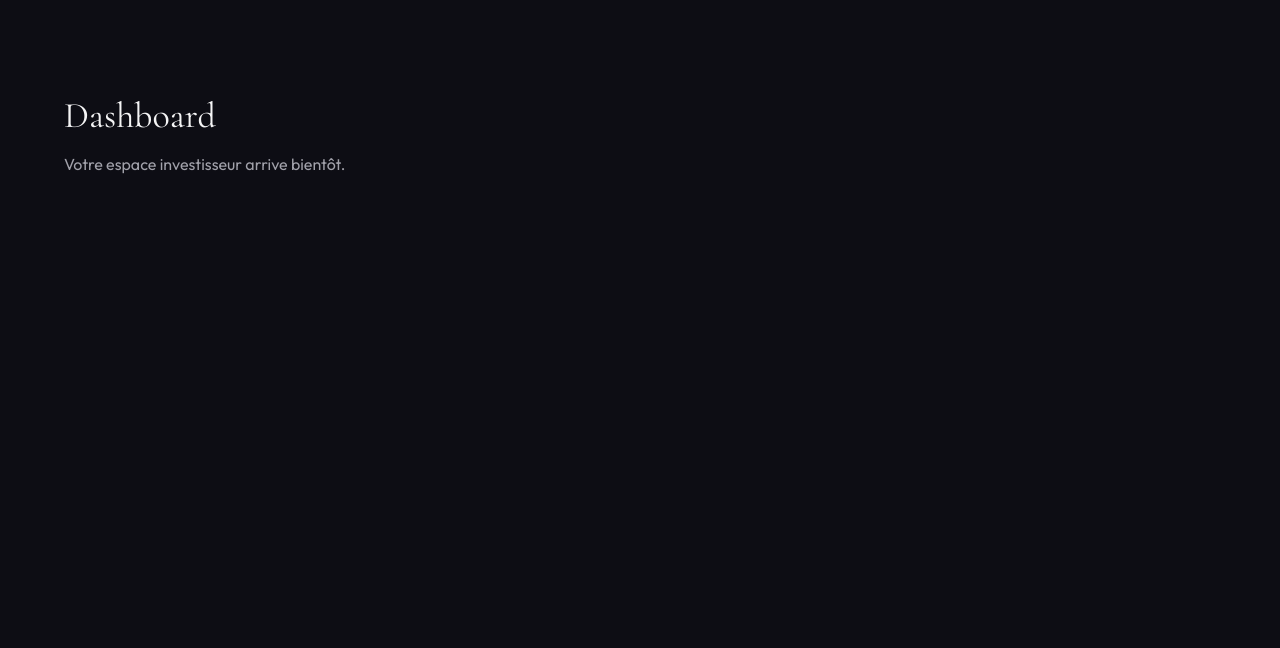
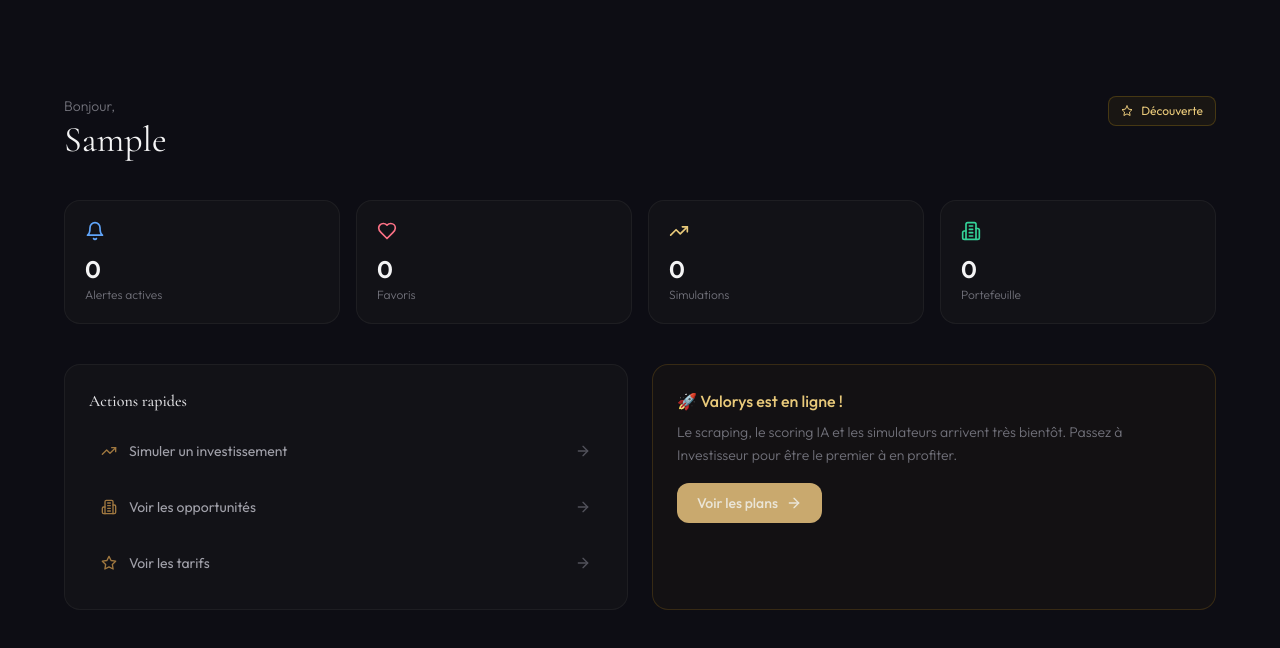
Before and after one commit to pooya75nd/Valorys, a Next.js app: page /dashboard in a window 1280 px wide. Shown: the top 648 px of the page. Built offline with nearby package versions, Linux system fonts and the light colour scheme; no server answers; sample sign-in values are in the browser's storage.

Commit message:
Update page.tsx

```diff
--- a/src/app/dashboard/page.tsx
+++ b/src/app/dashboard/page.tsx
@@ -1,15 +1,91 @@
 export const dynamic = 'force-dynamic'
 
-export default function DashboardPage() {
+import { getServerSession } from 'next-auth'
+import { authOptions } from '@/lib/auth'
+import { redirect } from 'next/navigation'
+import Link from 'next/link'
+import { Bell, Heart, TrendingUp, Building2, ArrowRight, Star } from 'lucide-react'
+
+export default async function DashboardPage() {
+  const session = await getServerSession(authOptions)
+  if (!session?.user) redirect('/login')
+
+  const plan = session.user.plan ?? 'DECOUVERTE'
+  const planLabels: Record<string, string> = {
+    DECOUVERTE: 'Découverte',
+    INVESTISSEUR: 'Investisseur',
+    MARCHAND: 'Marchand',
+    PRO: 'Pro & Cabinet',
+  }
+
   return (
     <main className="min-h-screen bg-ink-deep pt-24 pb-20 px-6">
       <div className="max-w-6xl mx-auto">
-        <h1 className="font-display text-4xl text-zinc-100 mb-4">
-          Dashboard
-        </h1>
-        <p className="text-zinc-400">
-          Votre espace investisseur arrive bientôt.
-        </p>
+
+        <div className="flex items-start justify-between mb-10">
+          <div>
+            <p className="text-zinc-500 text-sm font-light mb-1">Bonjour,</p>
+            <h1 className="font-display text-4xl text-zinc-100">
+              {session.user.name?.split(' ')[0] ?? 'Investisseur'}
+            </h1>
+          </div>
+          <div className="flex items-center gap-2 px-3 py-1.5 border border-gold-700/40 rounded-lg bg-gold-700/10">
+            <Star className="w-3 h-3 text-gold-400"/>
+            <span className="text-xs text-gold-400">{planLabels[plan]}</span>
+          </div>
+        </div>
+
+        <div className="grid grid-cols-2 md:grid-cols-4 gap-4 mb-10">
+          {[
+            { icon: Bell, label: 'Alertes actives', value: 0, href: '/dashboard/alertes', color: 'text-blue-400' },
+            { icon: Heart, label: 'Favoris', value: 0, href: '/dashboard/favoris', color: 'text-rose-400' },
+            { icon: TrendingUp, label: 'Simulations', value: 0, href: '/simulateur', color: 'text-gold-400' },
+            { icon: Building2, label: 'Portefeuille', value: 0, href: '/dashboard/portefeuille', color: 'text-emerald-400' },
+          ].map(({ icon: Icon, label, value, href, color }) => (
+            <Link key={href} href={href}
+              className="p-5 bg-zinc-900/50 border border-white/5 rounded-2xl hover:border-gold-700/30 transition-all">
+              <Icon className={`w-5 h-5 ${color} mb-3`}/>
+              <div className="text-2xl font-semibold text-zinc-100 mb-0.5">{value}</div>
+              <div className="text-xs text-zinc-500 font-light">{label}</div>
+            </Link>
+          ))}
+        </div>
+
+        <div className="grid md:grid-cols-2 gap-6 mb-8">
+          <div className="p-6 bg-zinc-900/50 border border-white/5 rounded-2xl">
+            <h2 className="text-zinc-200 font-medium mb-4">Actions rapides</h2>
+            <div className="space-y-3">
+              {[
+                { label: 'Simuler un investissement', href: '/simulateur', icon: TrendingUp },
+                { label: 'Voir les opportunités', href: '/opportunites', icon: Building2 },
+                { label: 'Voir les tarifs', href: '/pricing', icon: Star },
+              ].map(({ label, href, icon: Icon }) => (
+                <Link key={href} href={href}
+                  className="flex items-center justify-between p-3 rounded-xl hover:bg-white/5 transition-colors group">
+                  <div className="flex items-center gap-3">
+                    <Icon className="w-4 h-4 text-gold-600"/>
+                    <span className="text-sm text-zinc-400 group-hover:text-zinc-200 transition-colors">{label}</span>
+                  </div>
+                  <ArrowRight className="w-4 h-4 text-zinc-600 group-hover:text-gold-400 transition-colors"/>
+                </Link>
+              ))}
+            </div>
+          </div>
+
+          <div className="p-6 rounded-2xl border border-gold-700/30 bg-gold-700/5">
+            <p className="text-gold-400 font-medium mb-2">🚀 Valorys est en ligne !</p>
+            <p className="text-zinc-500 text-sm font-light mb-4 leading-relaxed">
+              Le scraping, le scoring IA et les simulateurs arrivent très bientôt.
+              Passez à Investisseur pour être le premier à en profiter.
+            </p>
+            <Link href="/pricing"
+              className="inline-flex items-center gap-2 px-5 py-2.5 bg-gold-500 hover:bg-gold-400 text-ink-deep text-sm font-medium rounded-xl transition-colors">
+              Voir les plans
+              <ArrowRight className="w-4 h-4"/>
+            </Link>
+          </div>
+        </div>
+
       </div>
     </main>
   )
```
